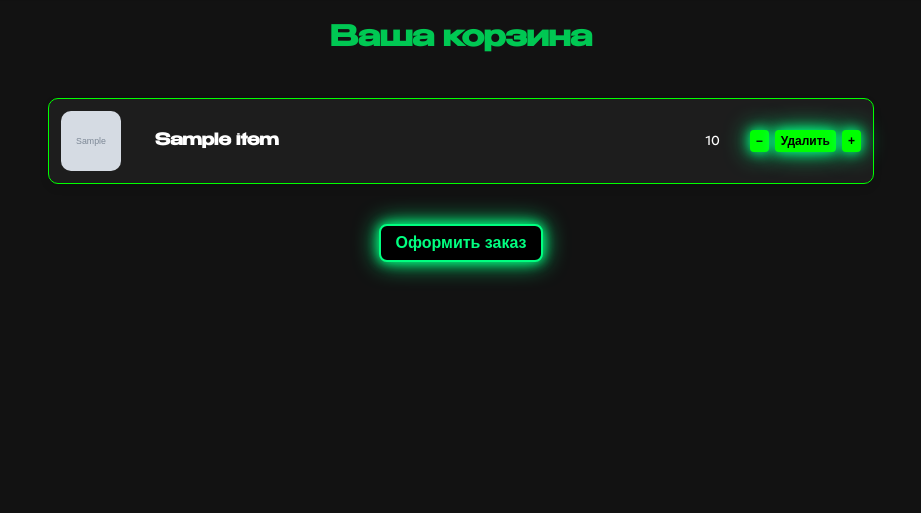
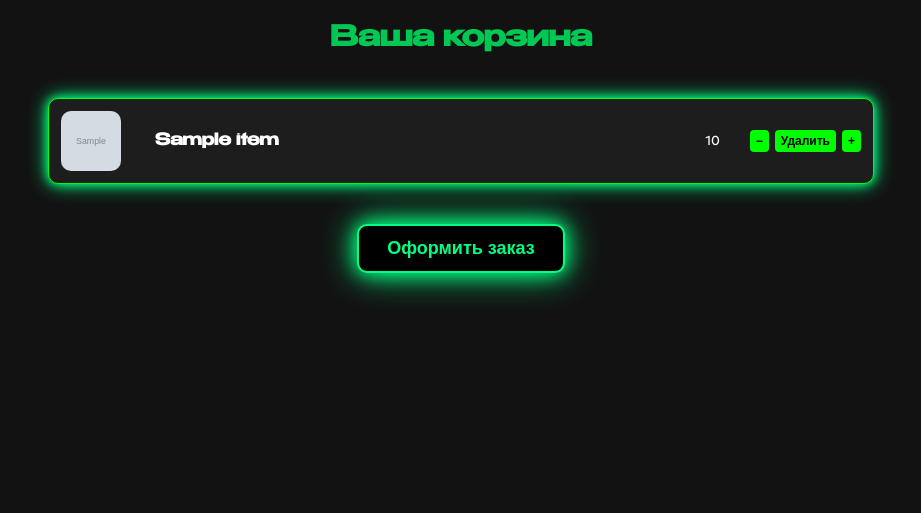
Before and after one commit to sazi48/Website-Application-for-Telegram-Product-Shop, a Flask app: template templates/cart.html in a window 1280 px wide. Shown: the part 65-578 px from the top of the page, without its empty margins (179-1100 px from the left). Run offline with Flask 3, Linux system fonts and the light colour scheme; the template is opened without the code that fills it: most values are stand-ins (such as "Sample title", 1, 10 or a date in 2020); grey boxes marked "Sample" are stand-in pictures.

Commit message:
nean carn.html

```diff
--- a/templates/cart.html
+++ b/templates/cart.html
@@ -11,7 +11,7 @@
 {% else %}
     <div class="cart-container">
         {% for item in cart_items %}
-        <div class="cart-item-card" data-id="{{ item.id }}">
+        <div class="cart-item-card neon-border" data-id="{{ item.id }}">
             <img src="/static/images/{{ item.image }}" alt="{{ item.name }}">
             <div class="cart-item-name">{{ item.name }}</div>
             <div class="cart-item-quantity" id="quantity-{{ item.id }}">{{ item.quantity }}</div>
@@ -25,7 +25,7 @@
     </div>
 
     <div style="text-align: center; margin-top: 20px;">
-        <a href="{{ url_for('order') }}" class="order-button">Оформить заказ</a>
+        <a href="{{ url_for('order') }}" class="order-button neon-button">Оформить заказ</a>
     </div>
 {% endif %}
 
@@ -48,6 +48,10 @@
         justify-content: space-between;
         flex-wrap: wrap;
         transition: all 0.3s ease;
+    }
+
+    .neon-border {
+        box-shadow: 0 0 10px #00ff80, 0 0 20px #00ff80;
     }
 
     .cart-item-card img {
@@ -76,41 +80,57 @@
         gap: 6px;
     }
 
-    .quantity-btn, .remove-btn, .order-button, .catalog-link {
+    .quantity-btn, .remove-btn {
+        background-color: #2e2e2e;
+        color: white;
+        border: 1px solid #555;
+        font-weight: bold;
+        font-size: 16px;
+        border-radius: 6px;
+        padding: 6px 10px;
+        cursor: pointer;
+        transition: background-color 0.2s ease, transform 0.2s ease;
+    }
+
+    .quantity-btn:hover, .remove-btn:hover {
+        background-color: #444;
+        transform: translateY(-1px);
+    }
+
+    .order-button {
         background-color: black;
         color: #00ff80;
+        font-family: 'activistka_wide', sans-serif;
+        font-size: 18px;
+        font-weight: bold;
+        padding: 12px 28px;
         border: 2px solid #00ff80;
-        font-weight: bold;
-        font-size: 16px;
-        border-radius: 8px;
-        padding: 8px 14px;
-        cursor: pointer;
-        box-shadow: 0 0 8px #00ff80, 0 0 16px #00ff80;
+        border-radius: 10px;
+        text-decoration: none;
         transition: all 0.3s ease;
-        text-decoration: none;
+        box-shadow: 0 0 12px #00ff80;
+        animation: neonPulse 2.5s infinite;
         display: inline-block;
-        font-family: 'activistka_wide', sans-serif;
-        animation: neonPulse 2.5s infinite;
     }
 
-    .quantity-btn:hover, .remove-btn:hover, .order-button:hover, .catalog-link:hover {
+    .order-button:hover {
         background-color: #00ff80;
         color: black;
-        box-shadow: 0 0 12px #00ff80, 0 0 24px #00ff80;
+        box-shadow: 0 0 20px #00ff80, 0 0 30px #00ff80;
         transform: translateY(-2px);
     }
 
-    .quantity-btn:active, .remove-btn:active, .order-button:active, .catalog-link:active {
+    .order-button:active {
         transform: scale(0.96);
         box-shadow: 0 0 6px #00ff80;
     }
 
     @keyframes neonPulse {
         0%, 100% {
-            box-shadow: 0 0 8px #00ff80, 0 0 16px #00ff80;
+            box-shadow: 0 0 12px #00ff80, 0 0 24px #00ff80;
         }
         50% {
-            box-shadow: 0 0 16px #00ff80, 0 0 32px #00ff80;
+            box-shadow: 0 0 24px #00ff80, 0 0 48px #00ff80;
         }
     }
 
```
